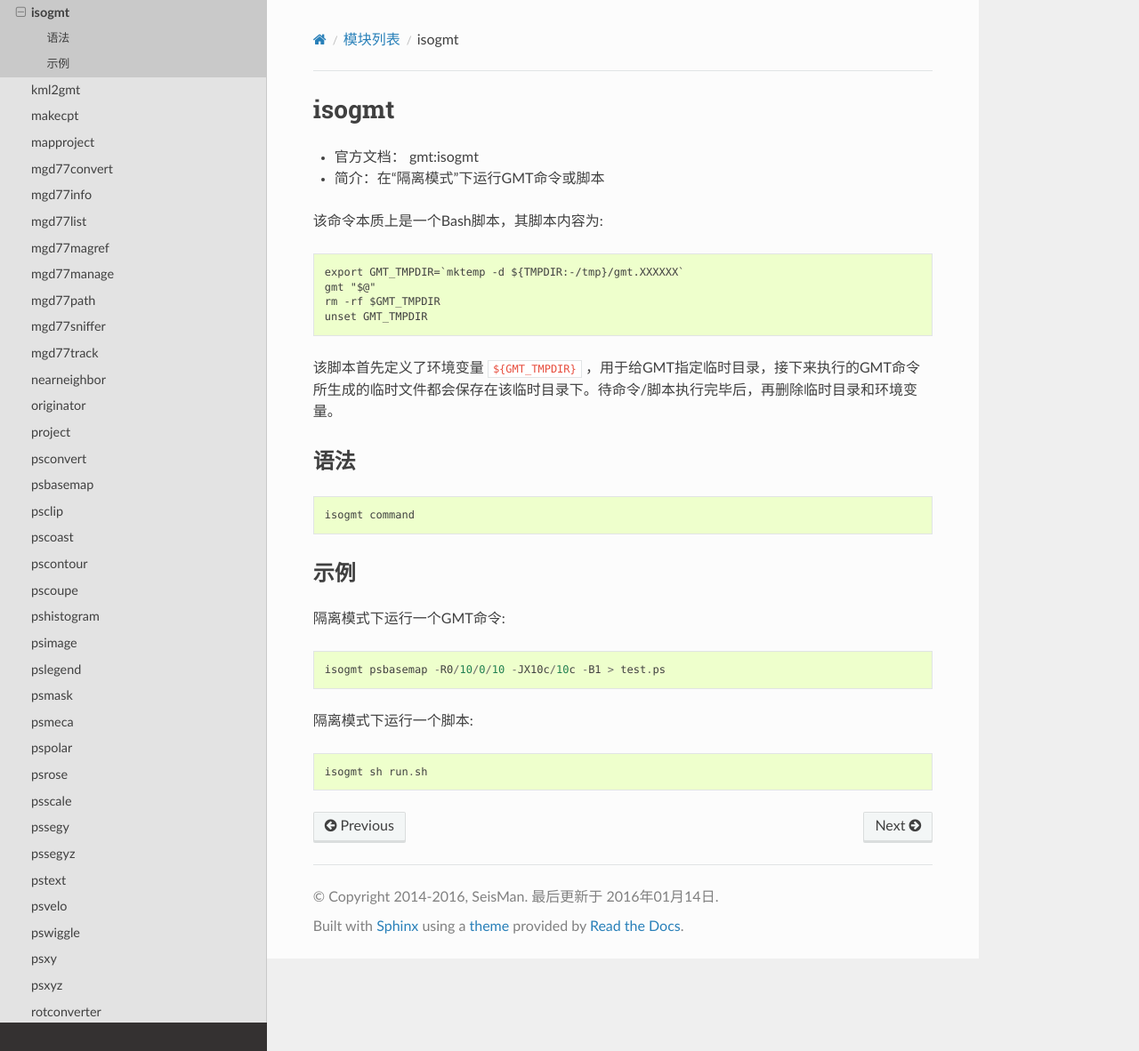
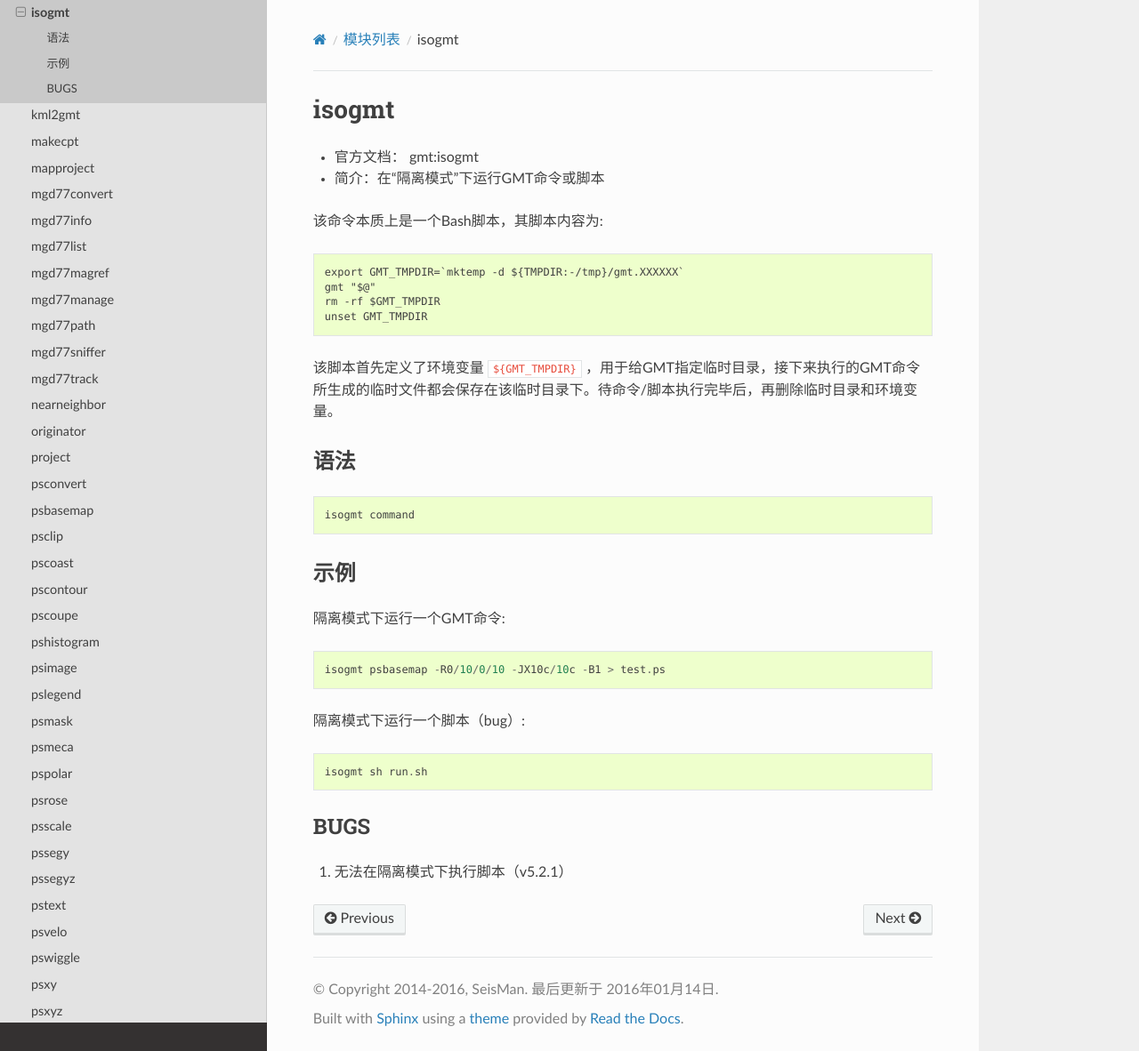
Before and after one commit to seisman/GMT5_Docs, a Sphinx documentation site: the page built from source/isogmt.rst, in a window 1280 px wide and 1182 px high. Shown: the whole window at 89% size. Built offline with Sphinx 7.4.7 and the Read the Docs theme 2.0.0, drawn with Linux system fonts in a browser that asks for light colours; pages that are not in the unit, such as notebooks, are missing from menus.

Commit message:
BUG: isogmt

```diff
--- a/source/isogmt.rst
+++ b/source/isogmt.rst
@@ -29,6 +29,11 @@ isogmt
 
     isogmt psbasemap -R0/10/0/10 -JX10c/10c -B1 > test.ps
 
-隔离模式下运行一个脚本::
+隔离模式下运行一个脚本（bug）::
 
     isogmt sh run.sh
+
+BUGS
+----
+
+#. 无法在隔离模式下执行脚本（v5.2.1）
```
